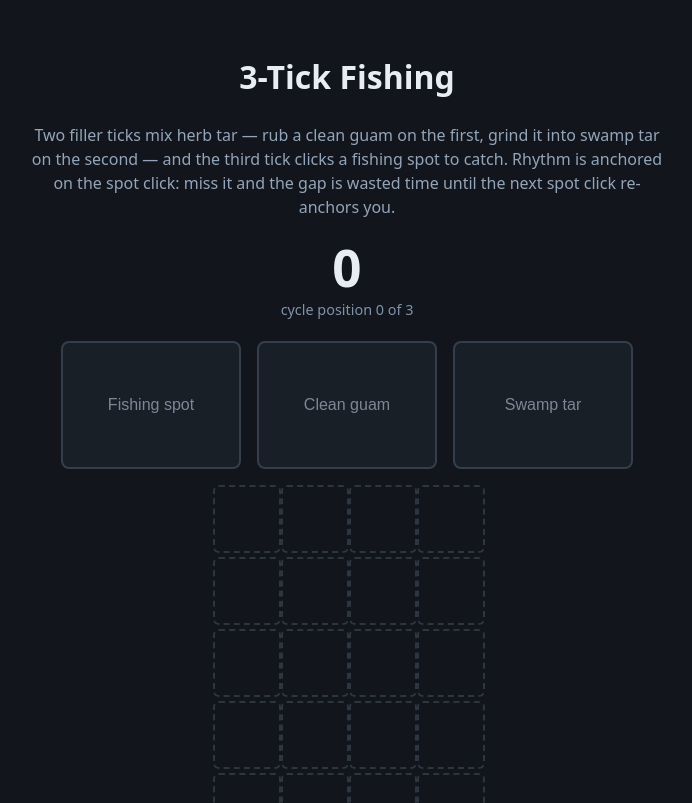
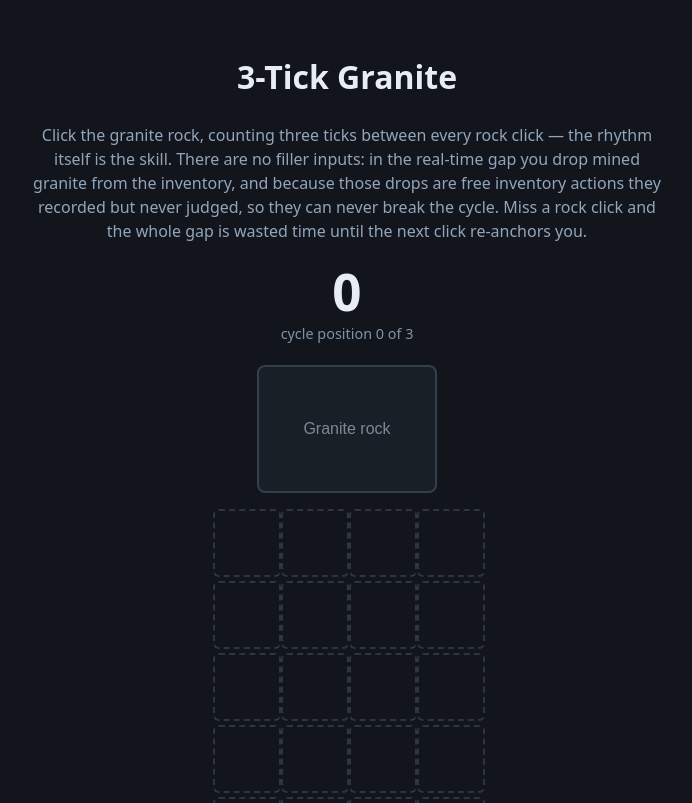
Before and after one commit to killedcat/osrs-practicer, a Svelte app: page / in a window 1280 px wide. Shown: the top 803 px of the page, without its empty margins (37-729 px from the left). Built offline with nearby package versions, Linux system fonts and the light colour scheme.

Commit message:
feat: 3t granite method definition (#6)

```diff
--- /dev/null
+++ b/src/methods/3t-granite.ts
@@ -0,0 +1,15 @@
+import type { MethodDefinition } from '../engine/types'
+
+export const threeTickGranite: MethodDefinition = {
+  id: '3t-granite',
+  name: '3-Tick Granite',
+  description:
+    'Click the granite rock, counting three ticks between every rock click — the rhythm itself is the skill. There are no filler inputs: in the real-time gap you drop mined granite from the inventory, and because those drops are free inventory actions they recorded but never judged, so they can never break the cycle. Miss a rock click and the whole gap is wasted time until the next click re-anchors you.',
+  cycleLength: 3,
+  semantics: 'anchored',
+  targets: [
+    { id: 'rock', label: 'Granite rock' },
+    { id: 'granite', label: 'Granite', inventory: true },
+  ],
+  expectedInputs: [{ tickInCycle: 0, target: 'rock', primary: true }],
+}
--- a/src/methods/index.ts
+++ b/src/methods/index.ts
@@ -1,13 +1,18 @@
 import type { MethodDefinition } from '../engine/types'
 import { oneTickChinchompas } from './1t-chinchompas'
 import { threeTickFishing } from './3t-fishing'
+import { threeTickGranite } from './3t-granite'
 import { assertValidDefinition, validateDefinition } from './validate'
 import type { ValidationError } from './validate'
 
 export { assertValidDefinition, validateDefinition }
 export type { ValidationError }
 
-export const allDefinitions: MethodDefinition[] = [oneTickChinchompas, threeTickFishing]
+export const allDefinitions: MethodDefinition[] = [
+  oneTickChinchompas,
+  threeTickFishing,
+  threeTickGranite,
+]
 
 export function getMethod(id: string): MethodDefinition | undefined {
   return allDefinitions.find((definition) => definition.id === id)
--- a/src/ui/App.svelte
+++ b/src/ui/App.svelte
@@ -2,9 +2,9 @@
   import { getMethod, validateDefinition } from '../methods'
   import Practice from './Practice.svelte'
 
-  const definition = getMethod('3t-fishing')
+  const definition = getMethod('3t-granite')
   if (definition === undefined) {
-    throw new Error("method '3t-fishing' is not registered in allDefinitions")
+    throw new Error("method '3t-granite' is not registered in allDefinitions")
   }
 
   const errors = validateDefinition(definition)
```
Also changed, not shown: 1 other file (tests, documents, lock files or other folders).
